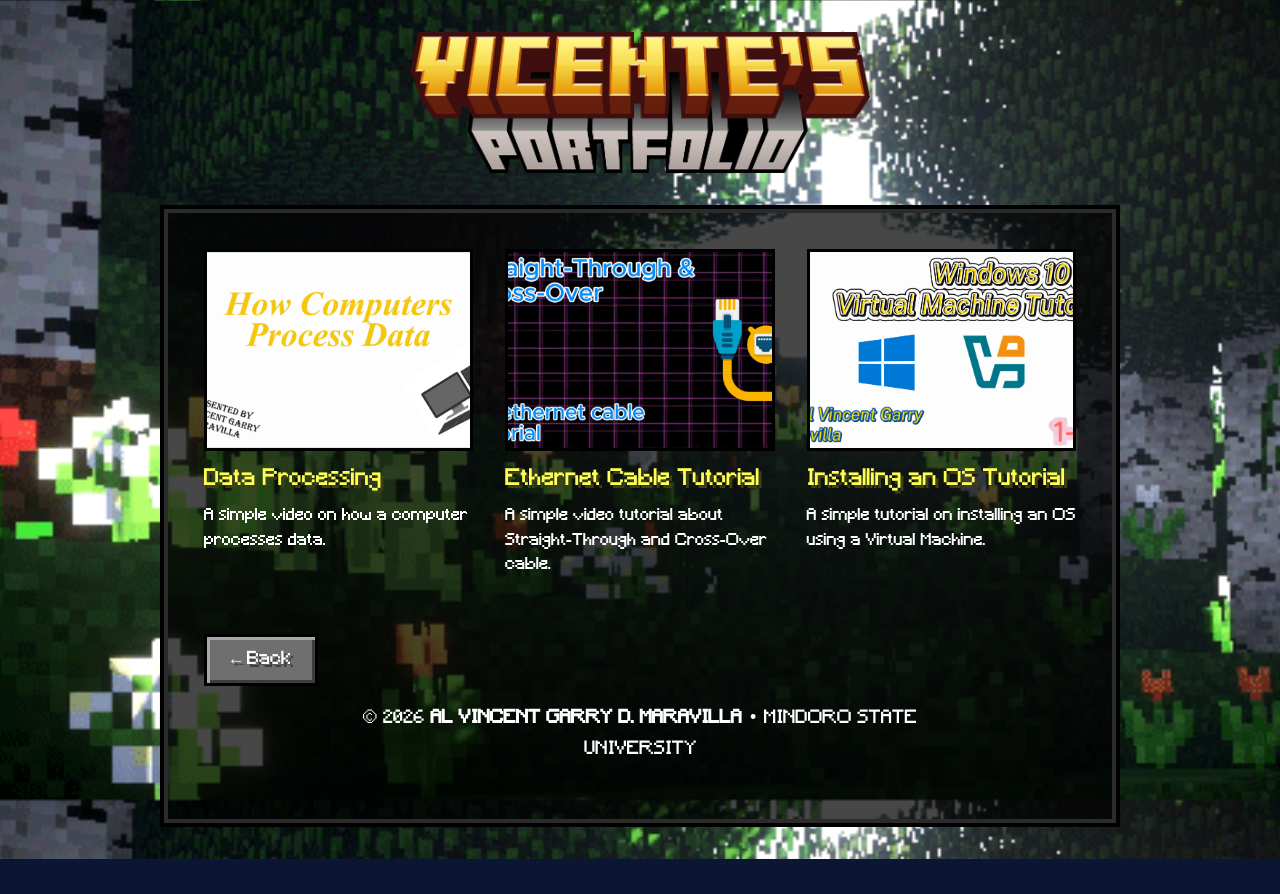
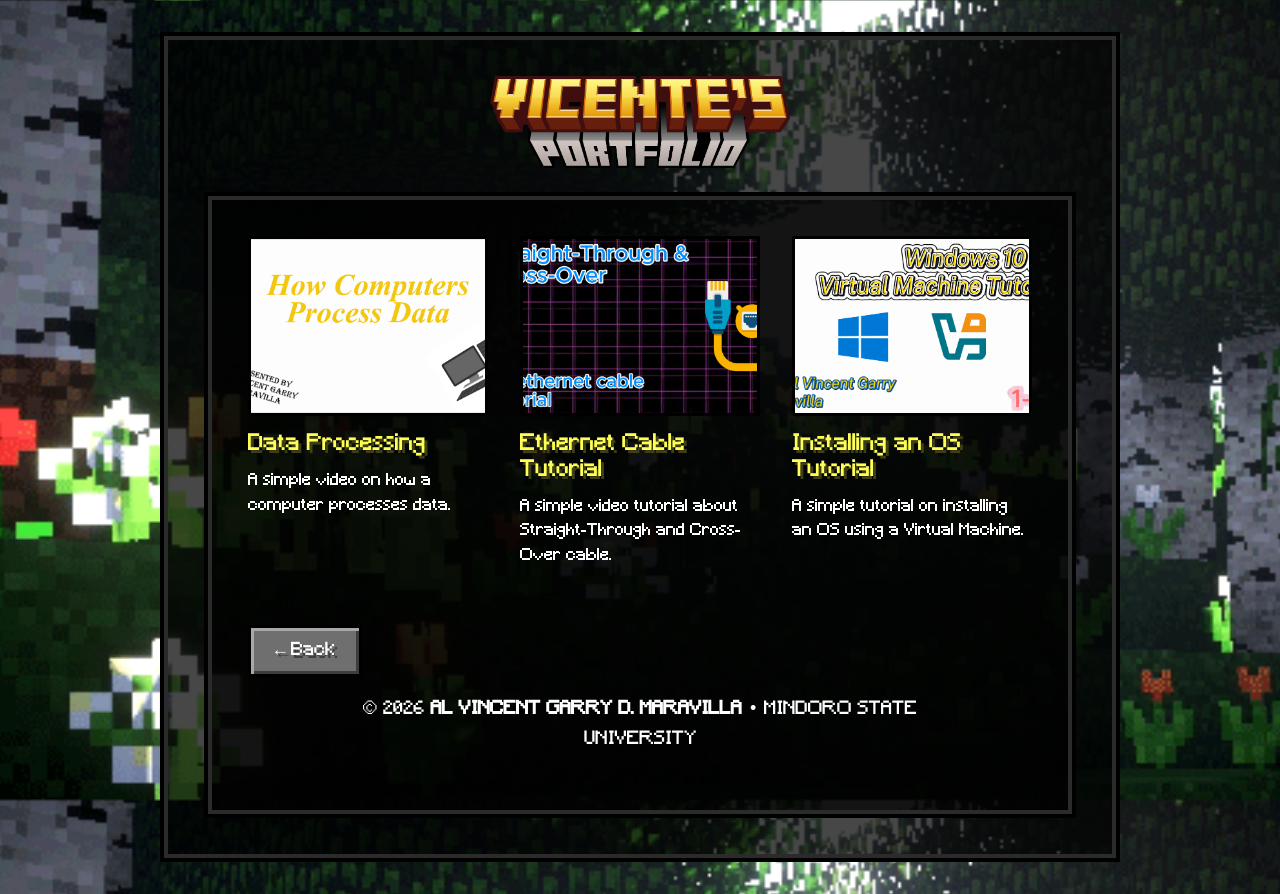
Before and after one commit to Lomathy/Lomathy.github.io, a plain HTML site: page portfolio.html in a window 1280 px wide. Before the commit the page ends 859 px from the top, so only its background shows below. Drawn offline with Linux system fonts and the light colour scheme.

Commit message:
portfolio.html

```diff
--- a/portfolio.html
+++ b/portfolio.html
@@ -5,8 +5,14 @@
   <meta name="viewport" content="width=device-width, initial-scale=1">
   <link rel="stylesheet" href="style.css">
   <title>Portfolio</title>
-  <h1 class="logo"><img src="minecraft_title.png" width="2026" height="620" alt="Vicente's Portfolio"></h1>
 </head>
+<body>
+  <main class="screen">
+    <header>
+    <a class="logo small" href="index.html">
+      <img src="minecraft_title.png" width="2026" height="620" alt="Vicente's Portfolio, home">
+    </a>
+  </header>
 <body>
   <main class="screen">
     <h1 class="visually-hidden" style="position:absolute;left:-9999px">Portfolio</h1>
```
